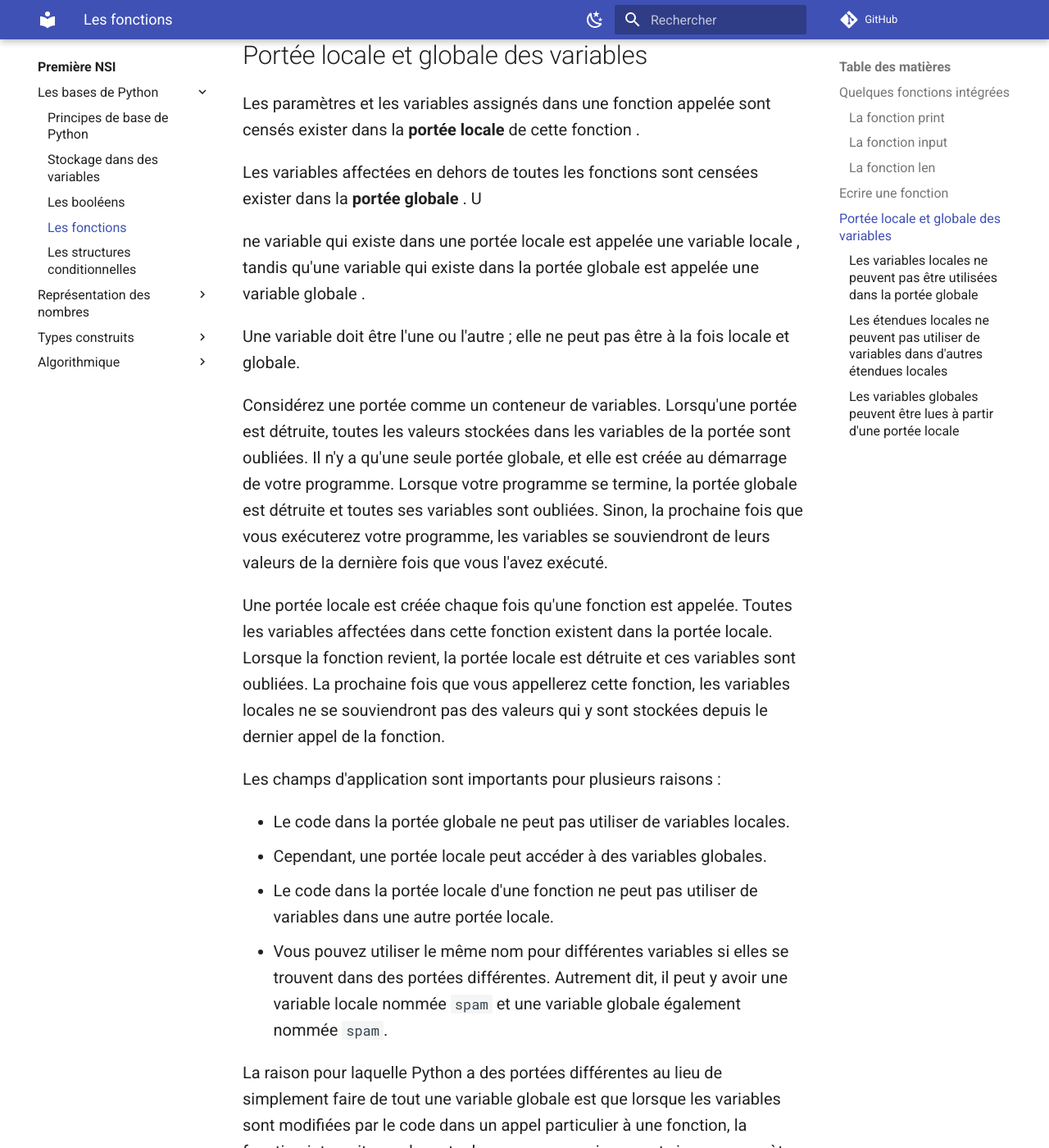
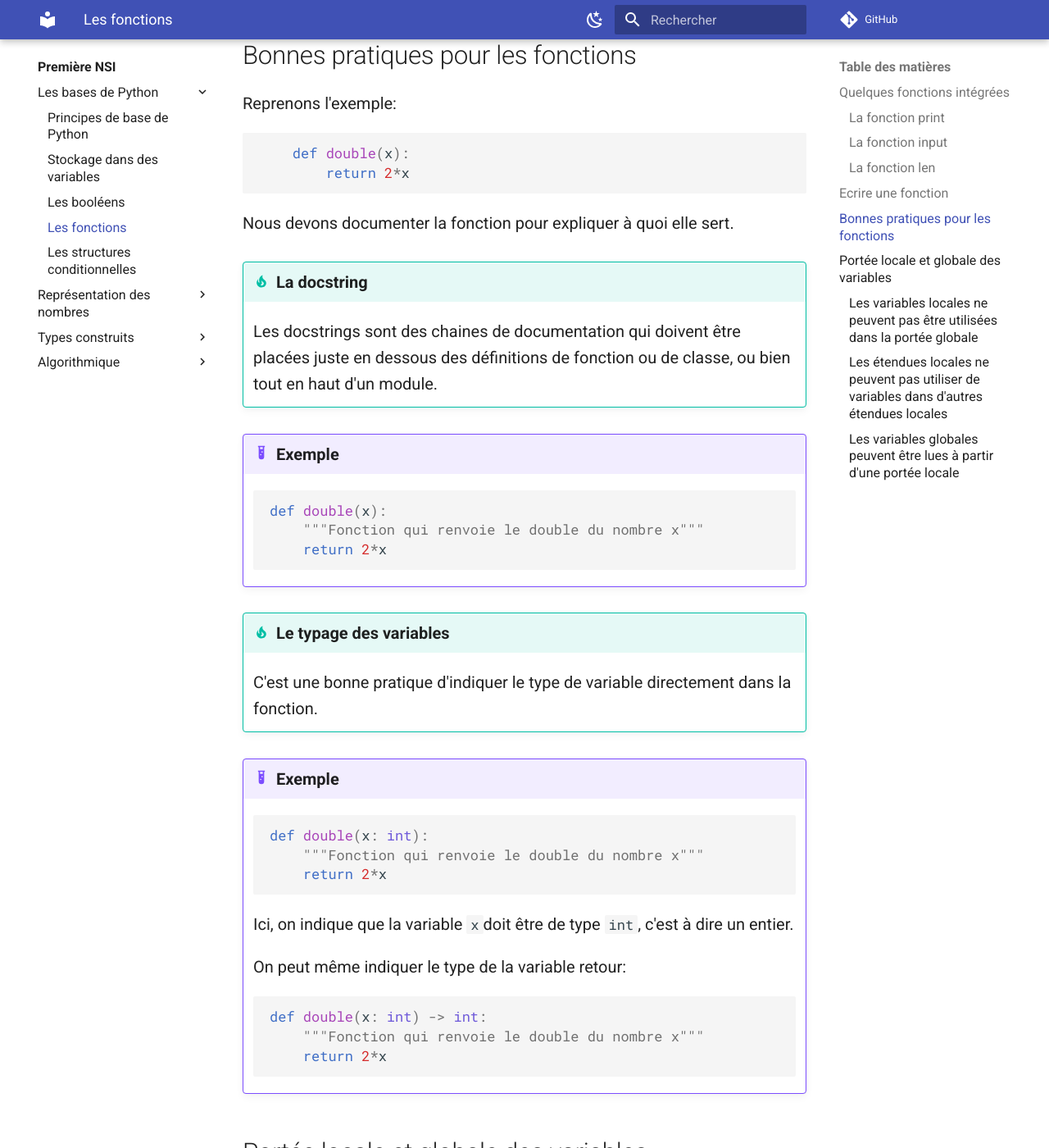
Before and after one commit to infocornouaille/nsi-cornouaille, an MkDocs documentation site: the page built from docs/premiere/bases_de_python/fonctions.md, in a window 1280 px wide and 1400 px high, scrolled down 4049 px. Shown: the whole window at 82% size. Built offline with MkDocs 1.6.1 and Material for MkDocs 9.7.7, drawn with Linux system fonts in a browser that asks for light colours; comment, search, counter and statistics services are not loaded.

Commit message:
Update fonctions.md

````diff
--- a/docs/premiere/bases_de_python/fonctions.md
+++ b/docs/premiere/bases_de_python/fonctions.md
@@ -129,6 +129,51 @@ Python fournit plusieurs fonctions intégrées comme `print`, `input` et `len` ,
 
     Exemple: `calcul_de_la_moyenne()`
 
+## Bonnes pratiques pour les fonctions
+
+Reprenons l'exemple:
+
+```python
+    def double(x):
+        return 2*x
+```
+
+Nous devons documenter la fonction pour expliquer à quoi elle sert.
+
+!!! tip "La docstring"
+
+    Les docstrings sont des chaines de documentation qui doivent être placées juste en dessous des  définitions de fonction ou de classe, ou bien tout en haut d'un module.
+
+!!! example "Exemple"
+
+    ```python
+    def double(x):
+        """Fonction qui renvoie le double du nombre x"""
+        return 2*x
+    ```
+
+!!! tip "Le typage des variables"
+
+    C'est une bonne pratique d'indiquer le type de variable directement dans la fonction.
+
+!!! example "Exemple"
+
+    ```python
+    def double(x: int):
+        """Fonction qui renvoie le double du nombre x"""
+        return 2*x
+    ```
+
+    Ici, on indique que la variable `x`doit être de type `int`, c'est à dire un entier.
+
+    On peut même indiquer le type de la variable retour:
+
+    ```python
+    def double(x: int) -> int:
+        """Fonction qui renvoie le double du nombre x"""
+        return 2*x
+    ```
+
 ## Portée locale et globale des variables
 
 Les paramètres et les variables assignés dans une fonction appelée sont censés exister dans la **portée locale** de cette fonction .
@@ -204,10 +249,10 @@ Lorsqu'on exécute ce srcipt, cela donne:
 
 Lorsque le programme démarre:
 
-1.  la fonction `spam()` est appelée et une portée locale est créée. La variable locale `eggs` vaut 99.
-2.  Ensuite, la fonction `bacon()` est appelée, et une seconde portée locale est créée. Plusieurs étendues locales peuvent exister en même temps. Dans cette nouvelle portée locale, la variable locale `ham` est définie sur 101, et une variable locale `eggs`— qui est différente de celle de la portée locale de`spam()` — est également créée et définie sur 0.
+1. la fonction `spam()` est appelée et une portée locale est créée. La variable locale `eggs` vaut 99.
+2. Ensuite, la fonction `bacon()` est appelée, et une seconde portée locale est créée. Plusieurs étendues locales peuvent exister en même temps. Dans cette nouvelle portée locale, la variable locale `ham` est définie sur 101, et une variable locale `eggs`— qui est différente de celle de la portée locale de`spam()` — est également créée et définie sur 0.
 
-3.  Lors du retour de `bacon()`, la portée locale de cet appel est détruite. L'exécution du programme se poursuit dans la fonction `spam()` pour afficher la valeur de `eggs`, et puisque la portée locale pour l'appel à `spam()` existe toujours ici, la variable `eggs` est définie sur 99. C'est ce que le programme affiche.
+3. Lors du retour de `bacon()`, la portée locale de cet appel est détruite. L'exécution du programme se poursuit dans la fonction `spam()` pour afficher la valeur de `eggs`, et puisque la portée locale pour l'appel à `spam()` existe toujours ici, la variable `eggs` est définie sur 99. C'est ce que le programme affiche.
 
 Le résultat est que les variables locales d'une fonction sont complètement séparées des variables locales d'une autre fonction.
 
````
